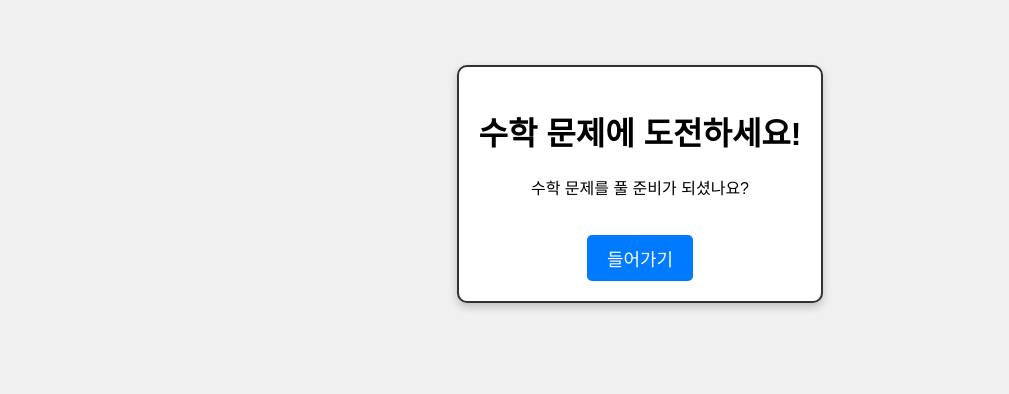
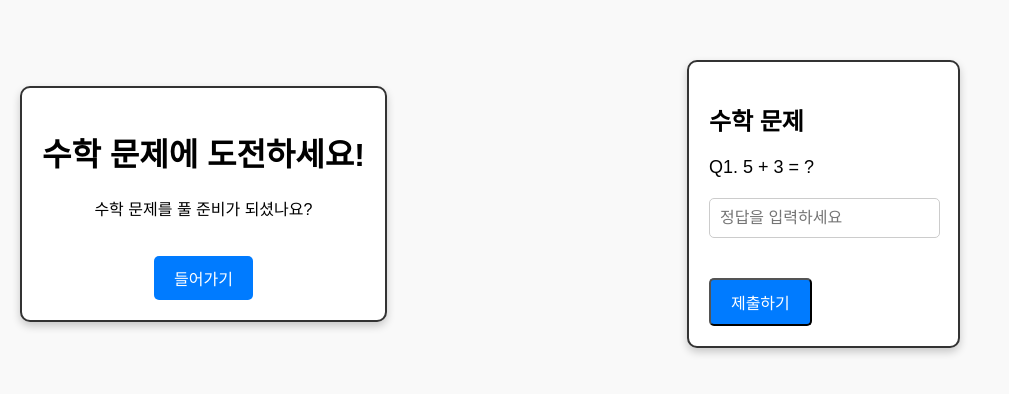
Before and after one commit to wonny3535/webs, a plain HTML site: page index.html in a window 1280 px wide. Shown: the part 216-610 px from the top of the page, without its empty margins (0-1009 px from the left). Drawn offline with Linux system fonts and the light colour scheme.

Commit message:
Update index.html

```diff
--- a/index.html
+++ b/index.html
@@ -1,4 +1,4 @@
-<!-- 코드1: 표지 이지 -->
+<!-- 코드1: 표지 페이지 -->
 <!DOCTYPE html>
 <html lang="ko">
 <head>
@@ -47,3 +47,81 @@
     </div>
 </body>
 </html>
+
+<!-- 코드2: 문제 페이지 -->
+<!DOCTYPE html>
+<html lang="ko">
+<head>
+    <meta charset="UTF-8">
+    <meta name="viewport" content="width=device-width, initial-scale=1.0">
+    <title>수학 문제 - 문제 페이지</title>
+    <style>
+        body {
+            font-family: Arial, sans-serif;
+            margin: 0;
+            padding: 20px;
+            background-color: #f9f9f9;
+        }
+        .problem-container {
+            max-width: 600px;
+            margin: 50px auto;
+            padding: 20px;
+            border: 2px solid #333;
+            border-radius: 10px;
+            background-color: #fff;
+            box-shadow: 0 4px 8px rgba(0, 0, 0, 0.2);
+        }
+        .problem {
+            font-size: 18px;
+            margin-bottom: 20px;
+        }
+        .input-container {
+            margin-bottom: 20px;
+        }
+        .input-container input {
+            width: calc(100% - 20px);
+            padding: 10px;
+            font-size: 16px;
+            border: 1px solid #ccc;
+            border-radius: 5px;
+        }
+        .button {
+            display: inline-block;
+            padding: 10px 20px;
+            background-color: #007BFF;
+            color: white;
+            text-decoration: none;
+            font-size: 16px;
+            border-radius: 5px;
+            transition: background-color 0.3s;
+            cursor: pointer;
+        }
+        .button:hover {
+            background-color: #0056b3;
+        }
+    </style>
+</head>
+<body>
+    <div class="problem-container">
+        <h2>수학 문제</h2>
+        <div class="problem">
+            Q1. 5 + 3 = ?
+        </div>
+        <div class="input-container">
+            <input type="text" id="answer" placeholder="정답을 입력하세요">
+        </div>
+        <button class="button" onclick="checkAnswer()">제출하기</button>
+    </div>
+
+    <script>
+        function checkAnswer() {
+            const answer = document.getElementById('answer').value;
+            if (answer == '8') {
+                alert('정답입니다!');
+            } else {
+                alert('오답입니다. 다시 시도하세요.');
+            }
+        }
+    </script>
+</body>
+</html>
```
